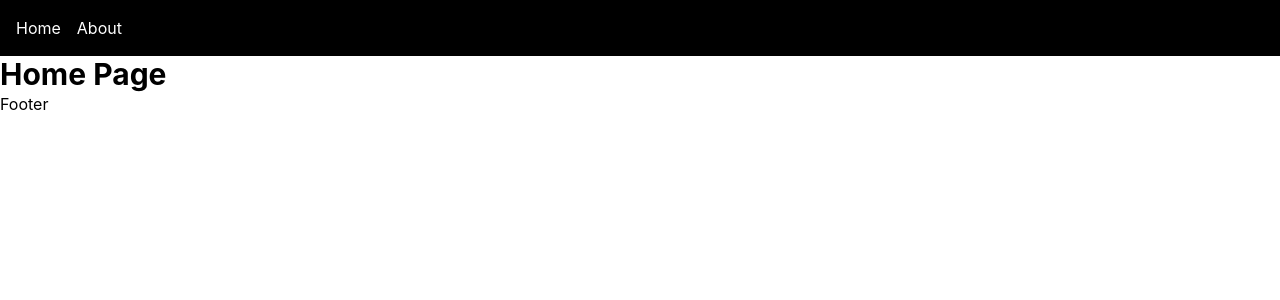
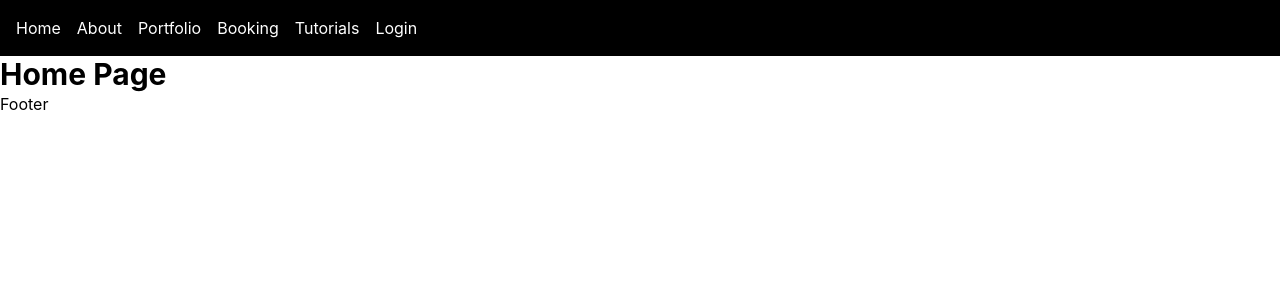
Before and after one commit to BigStan0/Retro_Rabbi, a React (Vite) app in the folder frontend/: page / in a window 1280 px wide. Shown: the top 300 px of the page. Built offline with nearby package versions, Linux system fonts and the light colour scheme.

Commit message:
settig up more pages and structure

```diff
--- a/frontend/src/components/Navbar.jsx
+++ b/frontend/src/components/Navbar.jsx
@@ -6,6 +6,10 @@ function Navbar() {
     <nav className="flex gap-4 bg-black text-white p-4">
       <Link to="/">Home</Link>
       <Link to="/about">About</Link>
+      <Link to='/portfolio'>Portfolio</Link>
+      <Link to='/booking'>Booking</Link>
+      <Link to='/tutorials'>Tutorials</Link>
+      <button onClick={() => console.log('Im awesome ')} > Login </button>
     </nav>
   )
 }
--- a/frontend/src/layouts/MainLayout.jsx
+++ b/frontend/src/layouts/MainLayout.jsx
@@ -7,7 +7,9 @@ function MainLayout() {
   return (
     <div>
         <Navbar />
-        <Outlet />
+        <main>
+          <Outlet />
+        </main>
         <Footer />
     </div>
   )
--- /dev/null
+++ b/frontend/src/pages/Booking.jsx
@@ -0,0 +1,9 @@
+import React from 'react'
+
+function Booking() {
+  return (
+    <div>Booking</div>
+  )
+}
+
+export default Booking
--- /dev/null
+++ b/frontend/src/pages/Portfolio.jsx
@@ -0,0 +1,9 @@
+import React from 'react'
+
+function Portfolio() {
+  return (
+    <div>Portfolio</div>
+  )
+}
+
+export default Portfolio
```
Also changed, not shown: frontend/src/routes/router.jsx (+15 -0 lines).
